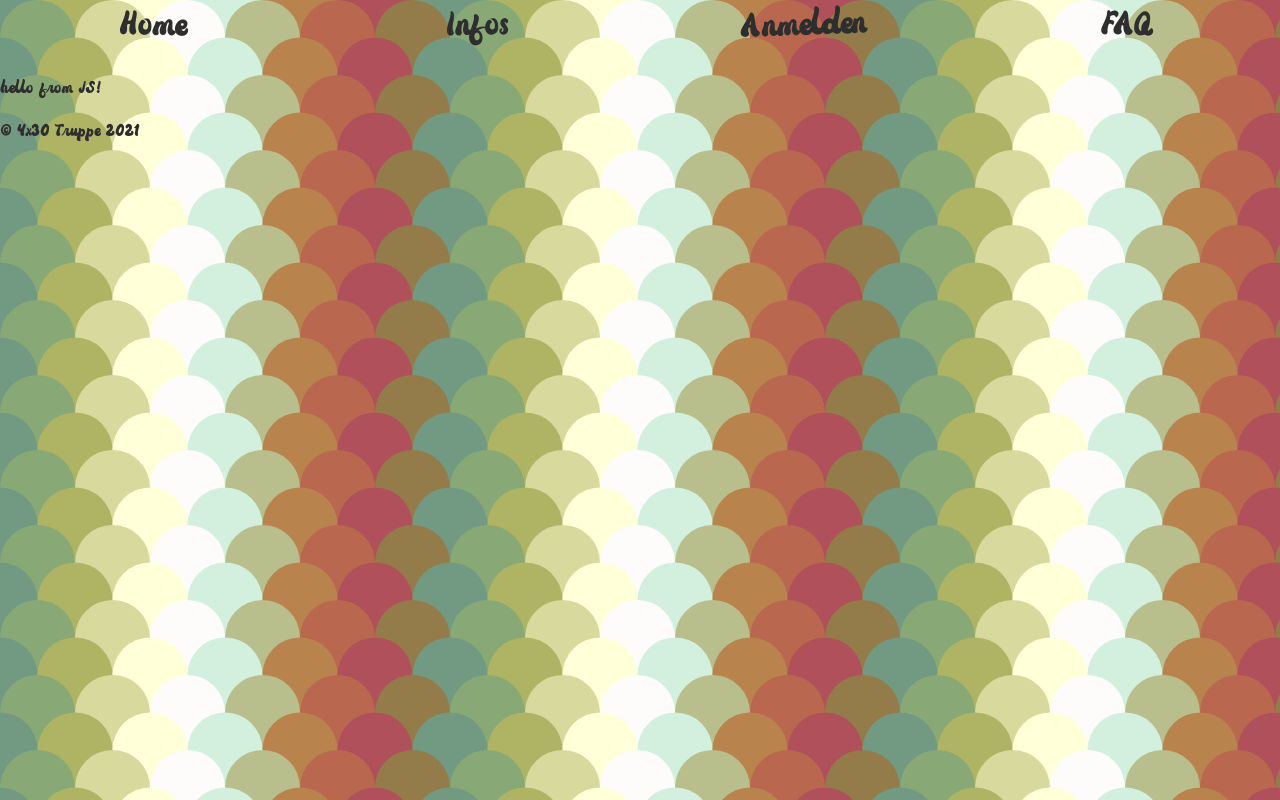
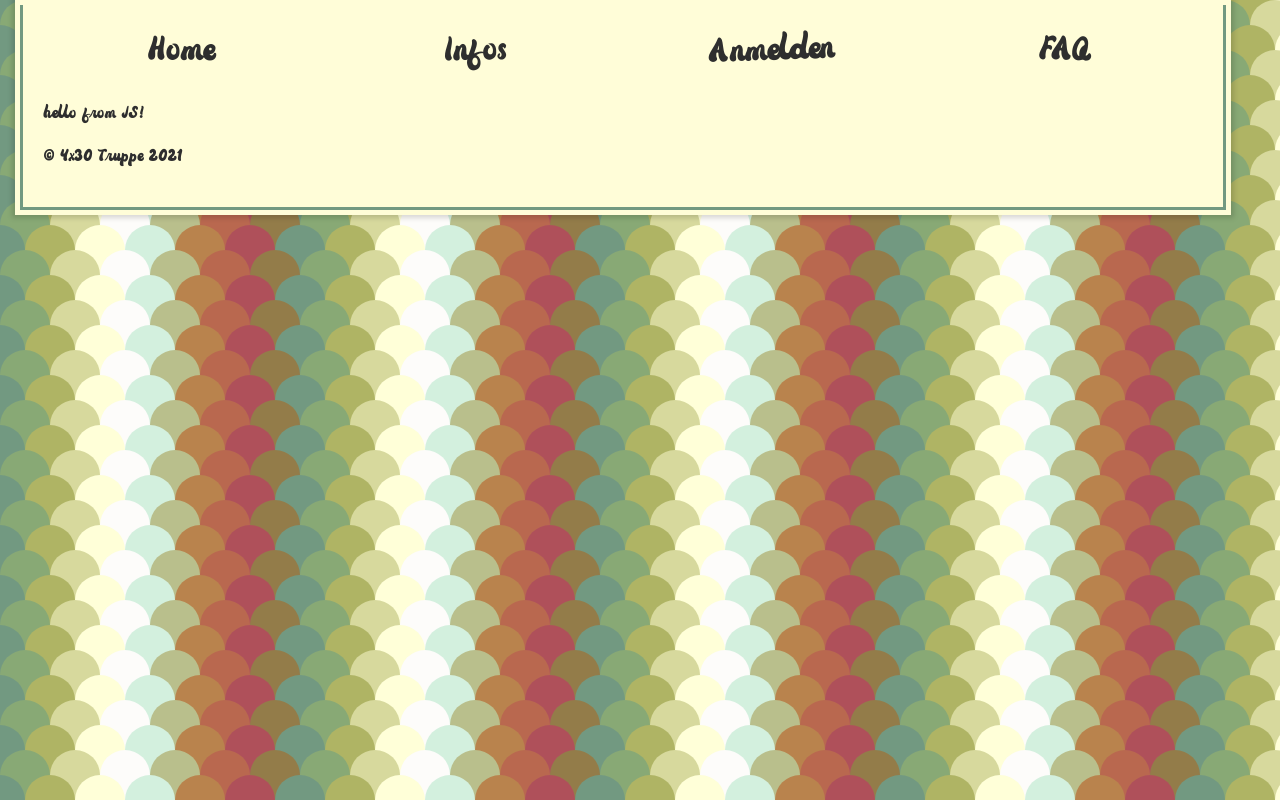
Before and after one commit to al-soup/4x30, a Gatsby site in the folder gatsby/: page / in a window 1280 px wide. Built offline with nearby package versions, Linux system fonts and the light colour scheme; Gatsby itself is replaced by a stand-in of ours.

Commit message:
Add border; Tune css

```diff
--- a/gatsby/src/components/Layout.js
+++ b/gatsby/src/components/Layout.js
@@ -1,18 +1,44 @@
+import "normalize.css";
 import React from "react";
+import styled from "styled-components";
+import GlobalStyles from "../styles/GlobalStyles";
+import Typography from "../styles/Typography";
 import Footer from "./Footer";
 import Nav from "./Nav";
-import "normalize.css";
-import GlobalStyles from "../styles/GlobalStyles";
-import Typography from "../styles/Typography";
+
+
+const SiteBorderStyles = styled.div`
+  max-width: 1200px;
+  margin: 12em auto 4rem auto;
+  margin-top: 0;
+   /* margin-top: clamp(2rem, 10vh, 12rem); */
+  background: var(--darkgreen);
+  padding: 0 0.3rem 0.3rem 0.3rem;
+  box-shadow: 0 0 5px 3px rgba(0,0,0,0.15);
+  border: 5px solid var(--yellow);
+  @media(max-width: 1300px) {
+    margin-right: 1.5rem;
+    margin-left: 1.5rem;
+  }
+`;
+
+const ContentStyles = styled.div`
+  background: var(--yellow);
+  padding: 2rem;
+`;
 
 export default function Layout({ children }) {
   return (
-    <div>
+    <>
       <GlobalStyles />
       <Typography />
-      <Nav />
-      { children }
-      <Footer />
-    </div>
+      <SiteBorderStyles>
+        <ContentStyles>
+          <Nav />
+          { children }
+          <Footer />
+        </ContentStyles>
+      </SiteBorderStyles>
+    </>
   );
 }
--- a/gatsby/src/styles/GlobalStyles.js
+++ b/gatsby/src/styles/GlobalStyles.js
@@ -6,15 +6,14 @@ const GlobalStyles = createGlobalStyle`
   :root {
     --red: #af505a;
     --black: #2E2E2E;
-    /* --yellow: #ffc600; */
     --yellow: #FFFDD8;
+    --darkwhite: #fdfcfa;
     --white: #fff;
     --grey: #efefef;
     --turquoise: #d3f0de;
     --orange: #b9834d;
     --darkgreen: #729981;
     --green: #afb464;
-
   }
   html {
     /* background by SVGBackgrounds.com */
@@ -22,6 +21,9 @@ const GlobalStyles = createGlobalStyle`
     background-size: 450px;
     background-attachment: fixed;
     font-size: 10px;
+    @media(max-width: 1300px) {
+      background-size: 300px;
+    }
   }
 
   body {
@@ -49,9 +51,9 @@ const GlobalStyles = createGlobalStyle`
     }
   }
 
+    // TODO: Try different img renderers
   .gatsby-image-wrapper img[src*=base64\\,] {
     image-rendering: -moz-crisp-edges;
-    /* TODO: Try different img renderers */
     image-rendering: pixelated;
   }
 
```
